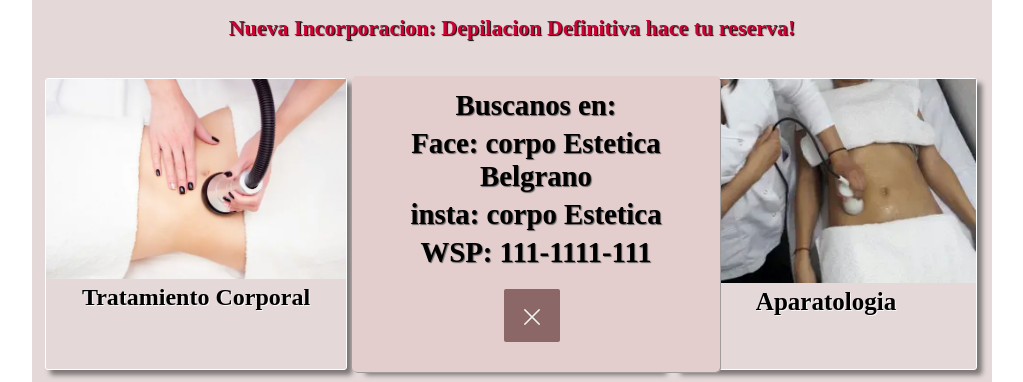
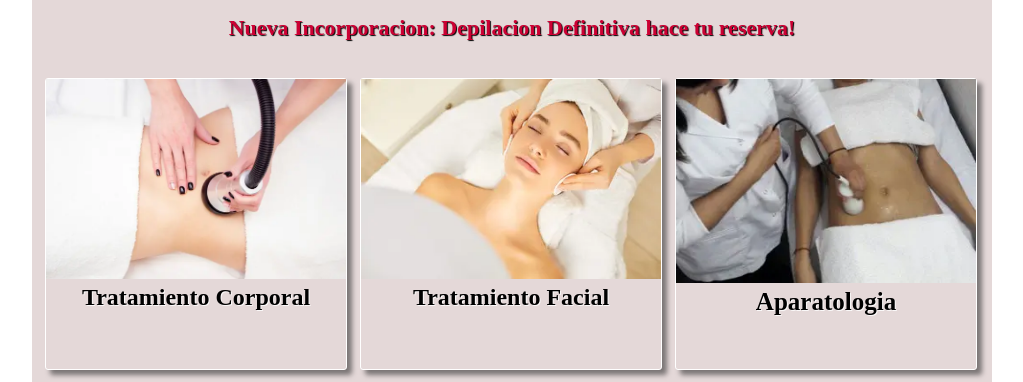
Before and after one commit to patrycast/proyectoEstetica, a plain HTML site: page index.html in a window 1280 px wide. Shown: the part 78-460 px from the top of the page, without its empty margins (128-1151 px from the left). Drawn offline with Linux system fonts and the light colour scheme; a script that the page names is missing; a web font is replaced by a local one.

Commit message:
Update index.html

```diff
--- a/index.html
+++ b/index.html
@@ -35,7 +35,7 @@
 
     <!-- ___ enlazado con js/banner.js___ -->
     <section>
-        <div id="cerrarBanner">
+<!--         <div id="cerrarBanner">
            <p>Buscanos en:</p>
            <p>Face: corpo Estetica Belgrano</p>
            <p>insta: corpo Estetica</p>
@@ -43,7 +43,7 @@
            <button id="banner"  onClick="cerrarBanner('cerrar')" >
                 <img loading="lazy" src="imagenes/letra-x.webp" alt="boton cerrar">
             </button>
-        </div>
+        </div> -->
 
         <!-- enlazado con js/nuevoTexto.js elemento 3-->
         <div id="elemento3"></div>
```
